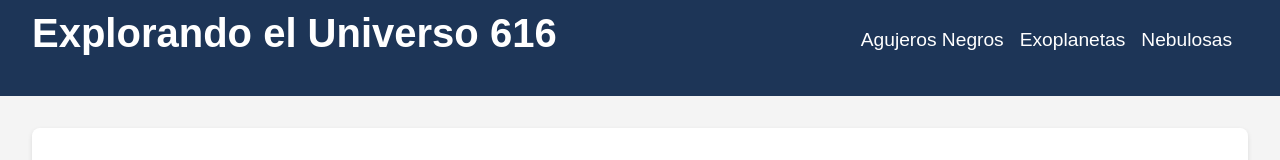
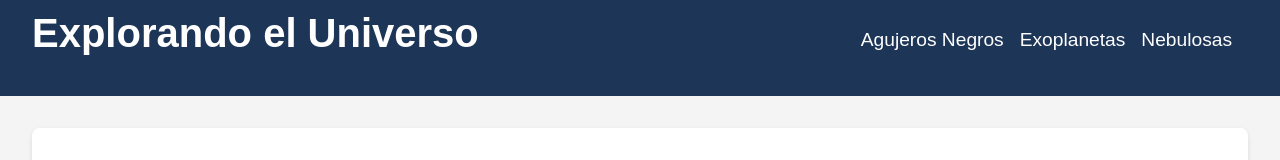
Before and after one commit to Digoxizzzzz/Proyecto-Cloud, a plain HTML site: page index.html in a window 1280 px wide. Shown: the top 160 px of the page. Drawn offline with Linux system fonts and the light colour scheme.

Commit message:
Add files via upload

```diff
--- a/index.html
+++ b/index.html
@@ -7,7 +7,7 @@
 </head>
 <body>
     <header>
-        <h1>Explorando el Universo 616</h1>
+        <h1>Explorando el Universo</h1>
         <nav>
             <ul>
                 <li><a href="agujeros_negros.html">Agujeros Negros</a></li>
```
